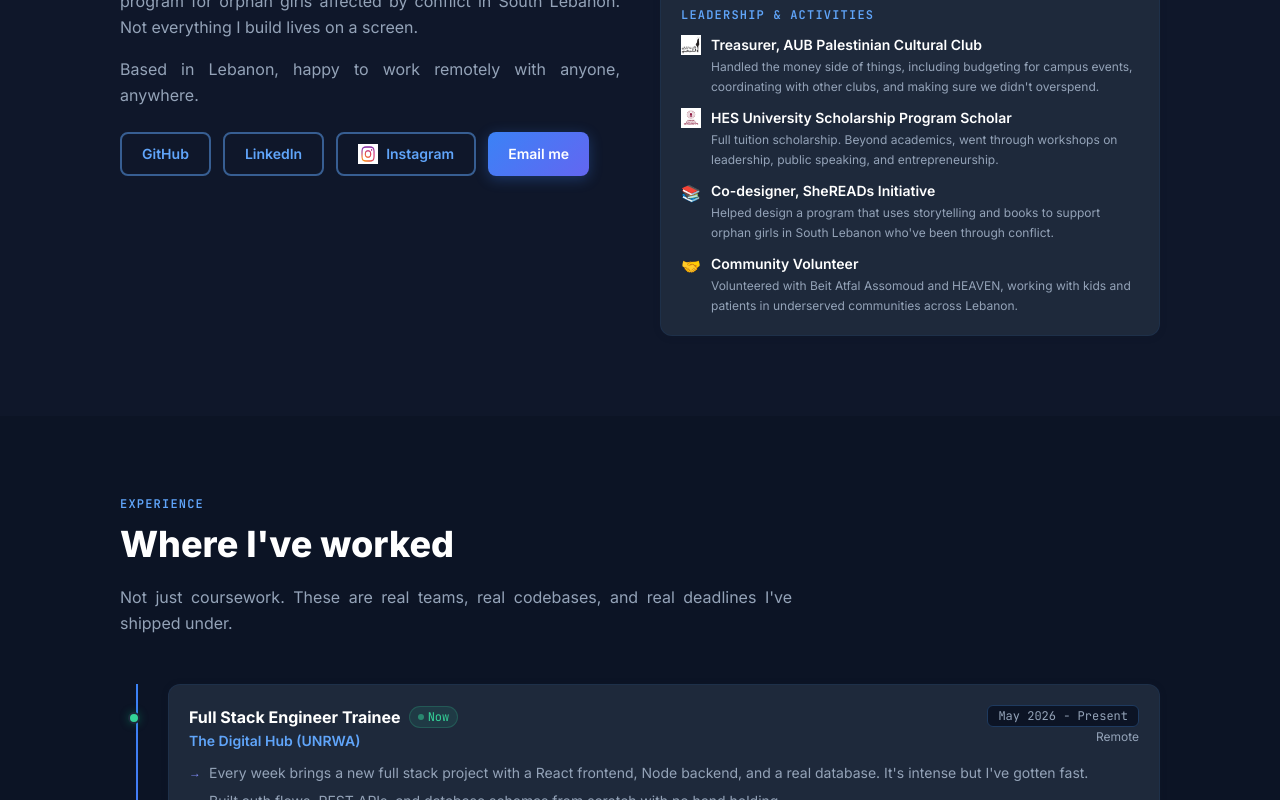
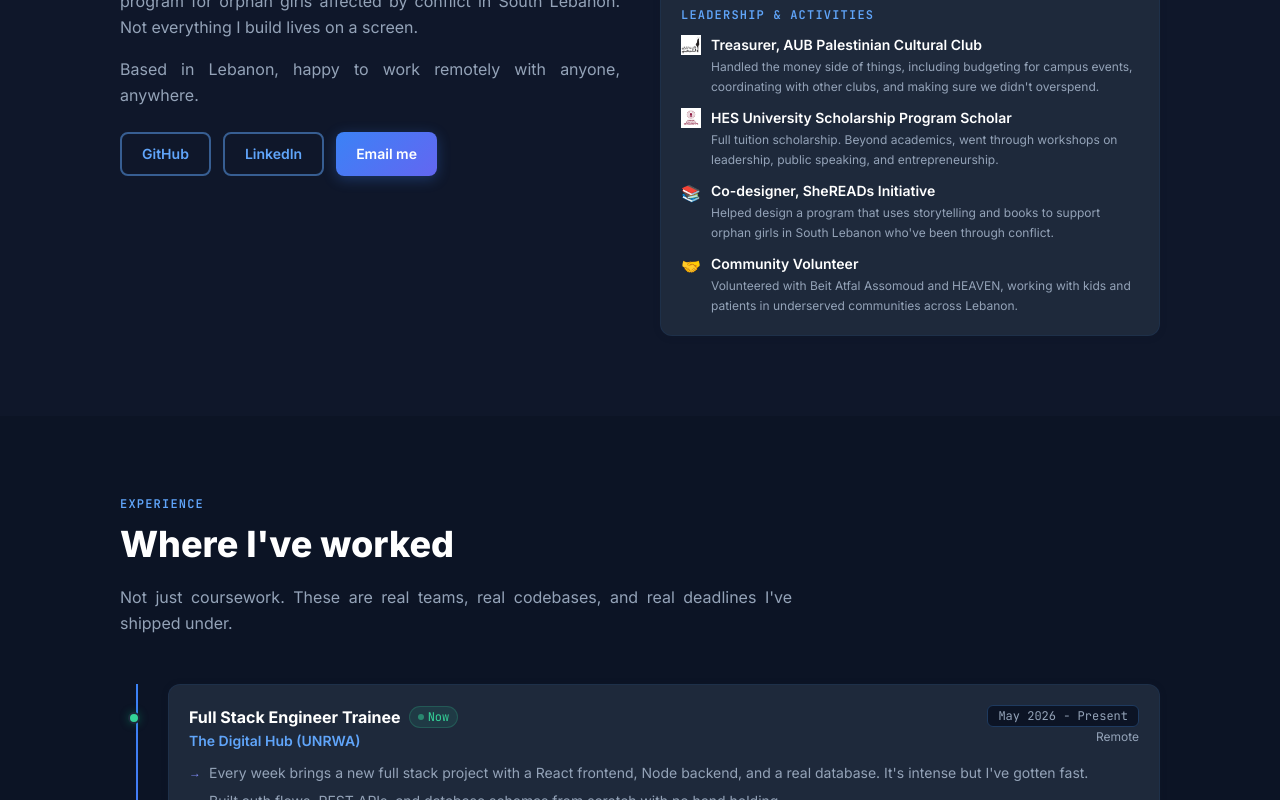
Before and after one commit to mmk119/portfolio, a React (Vite) app: page / in a window 1280 px wide. Shown: the part 1280-2080 px from the top of the page. Built offline with nearby package versions, Linux system fonts and the light colour scheme.

Commit message:
Remove Instagram button from About and Contact sections

```diff
--- a/src/components/sections/About.jsx
+++ b/src/components/sections/About.jsx
@@ -39,10 +39,6 @@ export default function About() {
               </a>
               <a href={personalInfo.linkedin} target="_blank" rel="noopener noreferrer" className="btn-outline text-sm py-2.5 px-5">
                 LinkedIn
-              </a>
-              <a href={personalInfo.instagram} target="_blank" rel="noopener noreferrer" className="btn-outline text-sm py-2.5 px-5 flex items-center gap-2">
-                <img src={import.meta.env.BASE_URL + "instalogo.png"} alt="Instagram" className="w-5 h-5" />
-                Instagram
               </a>
               <a href={`mailto:${personalInfo.email}`} className="btn-primary text-sm py-2.5 px-5">
                 Email me
--- a/src/components/sections/Contact.jsx
+++ b/src/components/sections/Contact.jsx
@@ -38,14 +38,6 @@ export default function Contact() {
         <svg width="20" height="20" viewBox="0 0 24 24" fill="currentColor">
           <path d="M20.447 20.452h-3.554v-5.569c0-1.328-.027-3.037-1.852-3.037-1.853 0-2.136 1.445-2.136 2.939v5.667H9.351V9h3.414v1.561h.046c.477-.9 1.637-1.85 3.37-1.85 3.601 0 4.267 2.37 4.267 5.455v6.286zM5.337 7.433a2.062 2.062 0 0 1-2.063-2.065 2.064 2.064 0 1 1 2.063 2.065zm1.782 13.019H3.555V9h3.564v11.452zM22.225 0H1.771C.792 0 0 .774 0 1.729v20.542C0 23.227.792 24 1.771 24h20.451C23.2 24 24 23.227 24 22.271V1.729C24 .774 23.2 0 22.222 0h.003z"/>
         </svg>
-      ),
-    },
-    {
-      label: 'Instagram',
-      value: 'mohamad_kassem55',
-      href: personalInfo.instagram,
-      icon: (
-        <img src={import.meta.env.BASE_URL + "instalogo.png"} alt="Instagram" width="20" height="20" />
       ),
     },
     {
```
